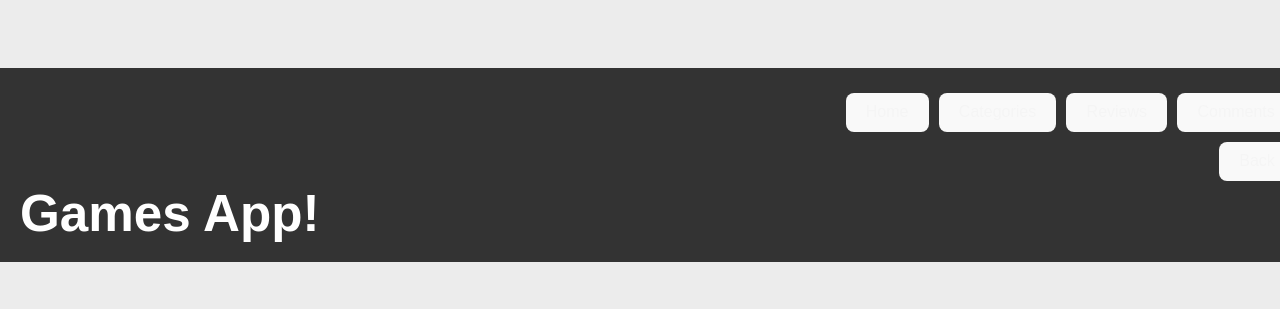
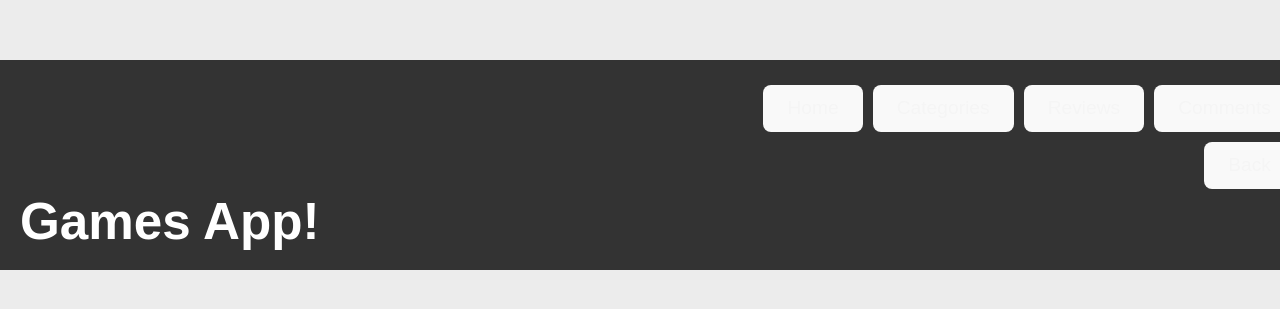
Before and after one commit to Sto23r12/FrontEndProject, a React (Vite) app: page / in a window 1280 px wide. Shown: the part 235-544 px from the top of the page. Built offline with nearby package versions, Linux system fonts and the light colour scheme.

Commit message:
Loading screen added

```diff
--- a/src/App.css
+++ b/src/App.css
@@ -31,7 +31,7 @@ button {
   border: none;
   border-radius: 4px;
   font-family: Arial, sans-serif;
-  font-size: 16px;
+  font-size: 34px;
   cursor: pointer;
 }
 
@@ -49,6 +49,12 @@ img {
 
 nav {
   text-align: end;
+  font-size: larger;
+  font: bold;
+}
+
+nav button:hover {
+  transform: scale(1.5);
 }
 
 .Review {
@@ -93,3 +99,8 @@ h3 {
 .SingleReview p {
   text-align: justify;
 }
+
+h2 {
+  text-align: center;
+  color: black;
+}
--- a/src/components/NavBar.jsx
+++ b/src/components/NavBar.jsx
@@ -15,7 +15,7 @@ export function NavBar() {
       <Link to="/reviews">
         <button type="button">Reviews</button>
       </Link>
-      <Link to="/comments">
+      <Link to="/reviews/:review_id/comments">
         <button type="button">Comments</button>
       </Link>
       <br></br>
--- a/src/components/reviewList.jsx
+++ b/src/components/reviewList.jsx
@@ -6,19 +6,25 @@ import "../App.css";
 
 export function GetReviews() {
   const [reviews, setReviews] = useState([]);
+  const [loading, setLoading] = useState(true);
 
   useEffect(() => {
     getReviews().then(({ reviews }) => {
       setReviews(reviews);
+      setLoading(false);
     });
   }, []);
+
+  if (loading) {
+    return <h2>Loading...</h2>;
+  }
 
   return (
     <div className="page-container">
       <section className="Reviews">
         {reviews.map((singleReview, index) => {
           return (
-            <section className="Review">
+            <section key={index} className="Review">
               <li key={singleReview.review_id}>
                 <strong>{singleReview.title}</strong>
                 <br></br>
```
